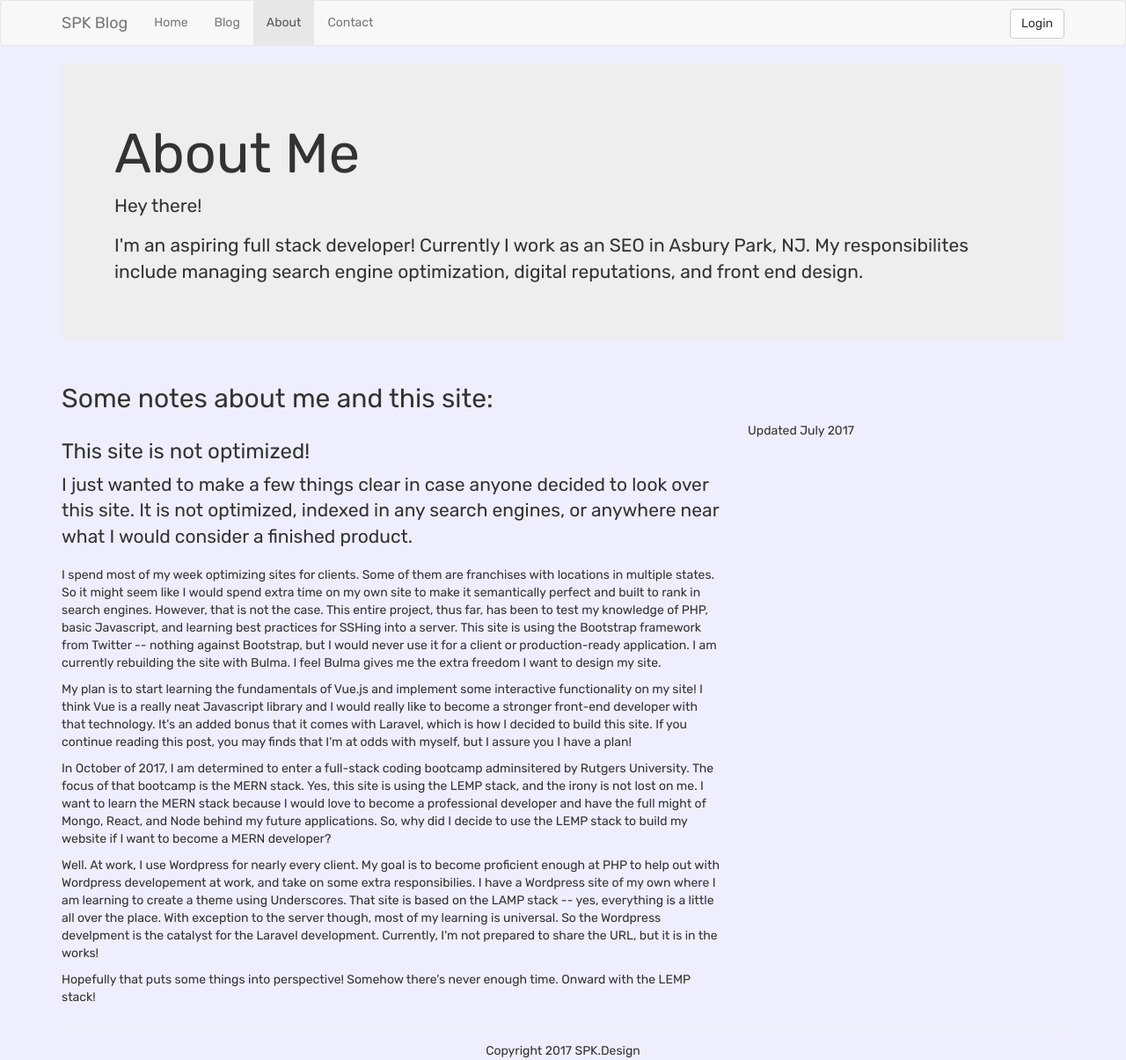
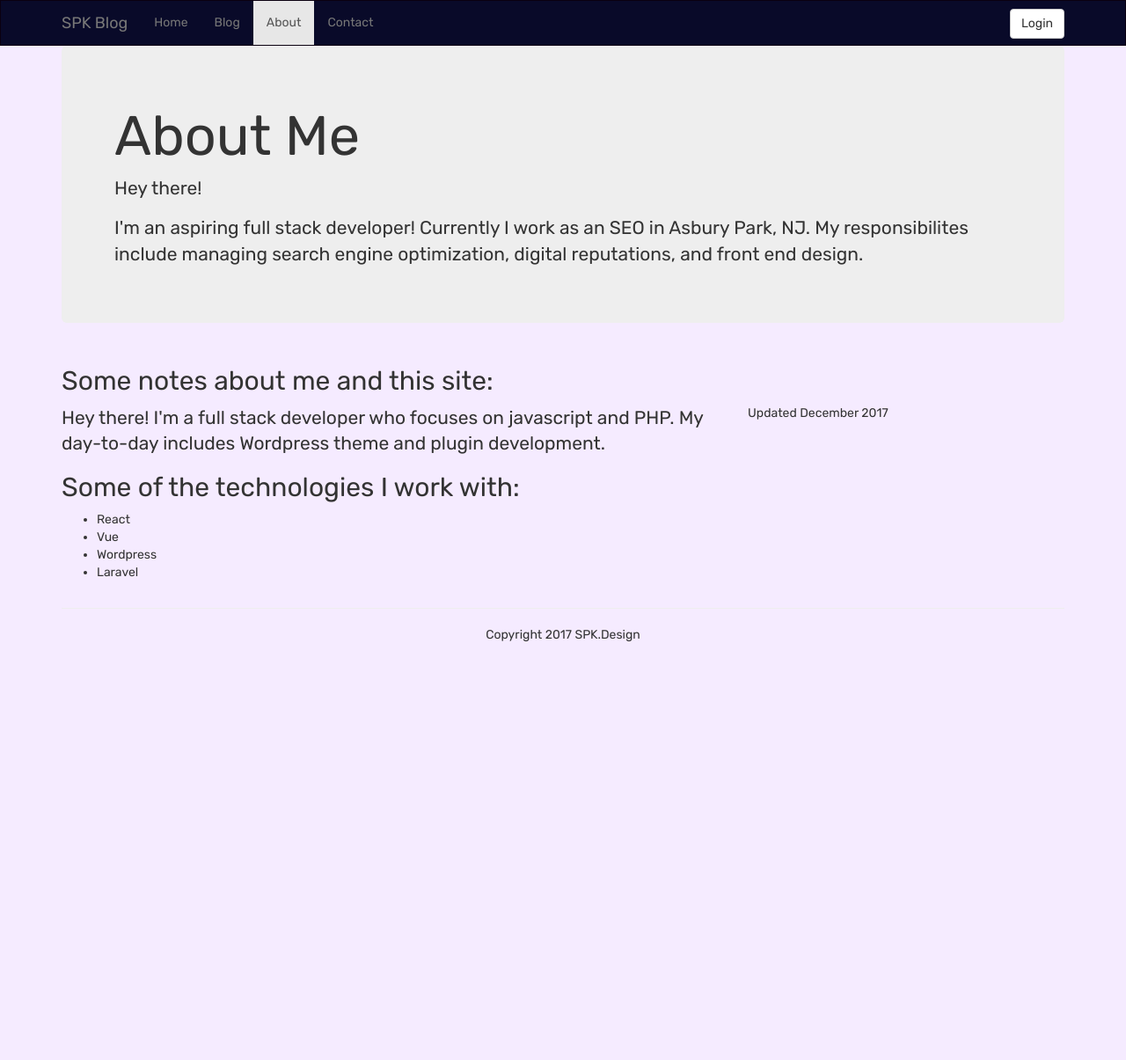
Before and after one commit to spkellydev/laravel-blog, a Laravel app: page /about in a window 1280 px wide. Shown: the whole page at 88% size. After the commit the page ends 800 px from the top, so only its background shows below. Run offline with Laravel 8, Linux system fonts and the light colour scheme; some libraries are stand-ins or nearby versions.

Commit message:
edits to home page hero and about page

```diff
--- a/public/css/style.css
+++ b/public/css/style.css
@@ -1,5 +1,5 @@
 body {
-	background: #eeeeff;
+	background: #f5ebff;
 	font-family: 'Rubik', sans-serif;
 }
 
@@ -8,6 +8,16 @@ body {
 	height: 50px;
 	border-radius: 50%;
 	float: left;
+}
+
+.navbar {
+	margin-bottom: 0;
+	border-radius: 0 !important;
+}
+
+.navbar-default {
+    background-color: #090a29;
+    border-color: #0a0010;
 }
 
 .comment {
@@ -35,14 +45,28 @@ body {
 	line-height: 1.3em;
 }
 .homepage-hero {
-	background: #0172ff;
+	background: url(http://www.themes-lab.com/make-frontend/common-files/images/bg/smoke2.png),url(https://wallpaperscraft.com/image/surface_texture_stains_background_50906_5000x3690.jpg);
 	width: 100%;
 	height: 65vh;
 	color: white;
 	display: flex;
 	justify-content: center;
 	align-items: center;
+	-webkit-clip-path: polygon(0px 72%,100% 100%,100% 0px,0px 0px);
+	clip-path: polygon(0px 72%,100% 100%,100% 0px,0px 0px);
+	background-blend-mode: hard-light;
 }
+
+.homepage-hero:before {
+	position: absolute;
+    content: '';
+    width: 100%;
+    height: 65vh;
+    z-index: -1;
+    clip-path: polygon(0px 72%,100% 100%,100% 0px,0px 0px);
+    background-image: radial-gradient(circle at center, #152835c2 0, #2f034abf 100%);
+}
+
 .homepage-hero hgroup {
 	font-family: 'Zilla Slab', serif;
 }
--- a/resources/views/pages/about.blade.php
+++ b/resources/views/pages/about.blade.php
@@ -15,14 +15,15 @@
       <section class="row">
       	<header class="col-md-8"><h2>Some notes about me and this site:</h2></header>
       	<article class="col-md-8">
-      		<header><h3>This site is not optimized!</h3></header>
-      		<p class="lead">I just wanted to make a few things clear in case anyone decided to look over this site. It is not optimized, indexed in any search engines, or anywhere near what I would consider a finished product.</p>
-      		<p>I spend most of my week optimizing sites for clients. Some of them are franchises with locations in multiple states. So it might seem like I would spend extra time on my own site to make it semantically perfect and built to rank in search engines. However, that is not the case. This entire project, thus far, has been to test my knowledge of PHP, basic Javascript, and learning best practices for SSHing into a server. This site is using the Bootstrap framework from Twitter -- nothing against Bootstrap, but I would never use it for a client or production-ready application. I am currently rebuilding the site with Bulma. I feel Bulma gives me the extra freedom I want to design my site.</p>
-      		<p>My plan is to start learning the fundamentals of Vue.js and implement some interactive functionality on my site! I think Vue is a really neat Javascript library and I would really like to become a stronger front-end developer with that technology. It's an added bonus that it comes with Laravel, which is how I decided to build this site. If you continue reading this post, you may finds that I'm at odds with myself, but I assure you I have a plan!</p>
-      		<p>In October of 2017, I am determined to enter a full-stack coding bootcamp adminsitered by Rutgers University. The focus of that bootcamp is the MERN stack. Yes, this site is using the LEMP stack, and the irony is not lost on me. I want to learn the MERN stack because I would love to become a professional developer and have the full might of Mongo, React, and Node behind my future applications. So, why did I decide to use the LEMP stack to build my website if I want to become a MERN developer?</p>
-      		<p>Well. At work, I use Wordpress for nearly every client. My goal is to become proficient enough at PHP to help out with Wordpress developement at work, and take on some extra responsibilies. I have a Wordpress site of my own where I am learning to create a theme using Underscores. That site is based on the LAMP stack -- yes, everything is a little all over the place. With exception to the server though, most of my learning is universal. So the Wordpress develpment is the catalyst for the Laravel development. Currently, I'm not prepared to share the URL, but it is in the works!</p>
-      		<footer>Hopefully that puts some things into perspective! Somehow there's never enough time. Onward with the LEMP stack!</footer>
+          <p class="lead">Hey there! I'm a full stack developer who focuses on javascript and PHP. My day-to-day includes Wordpress theme and plugin development.</p>
+          <h2>Some of the technologies I work with:</h2>
+          <ul>
+            <li>React</li>
+            <li>Vue</li>
+            <li>Wordpress</li>
+            <li>Laravel</li>
+          </ul>
       	</article>
-      	<footer class="col-md-3">Updated July 2017</footer>
+      	<footer class="col-md-3">Updated December 2017</footer>
       </section>
 @endsection
--- a/resources/views/partials/_hero.blade.php
+++ b/resources/views/partials/_hero.blade.php
@@ -2,6 +2,6 @@
     <hgroup class="text-center">
       <h1>Sean Kelly</h1>
       <h2>Full Stack Developer</h2>
-      <h3>Current Position: SEO Analyst</h3>
+      <h3>Javascript, PHP, Wordpress</h3>
     </hgroup>
 </section>
```
